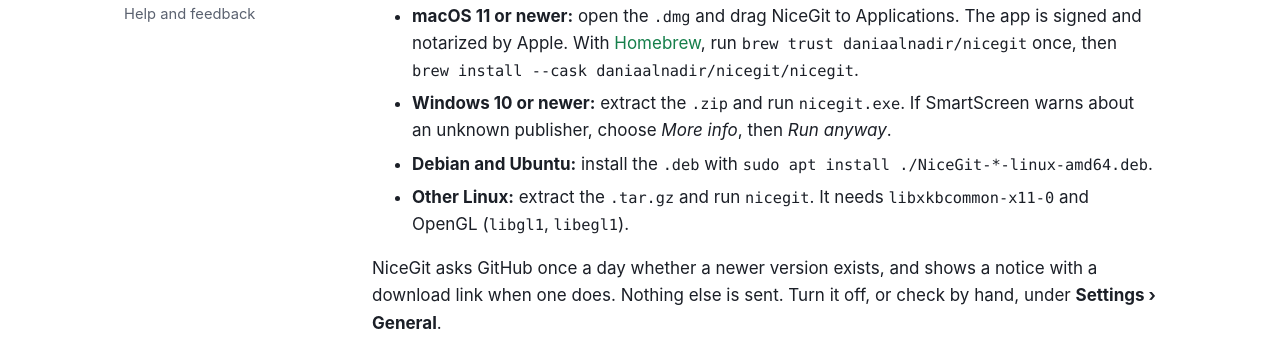
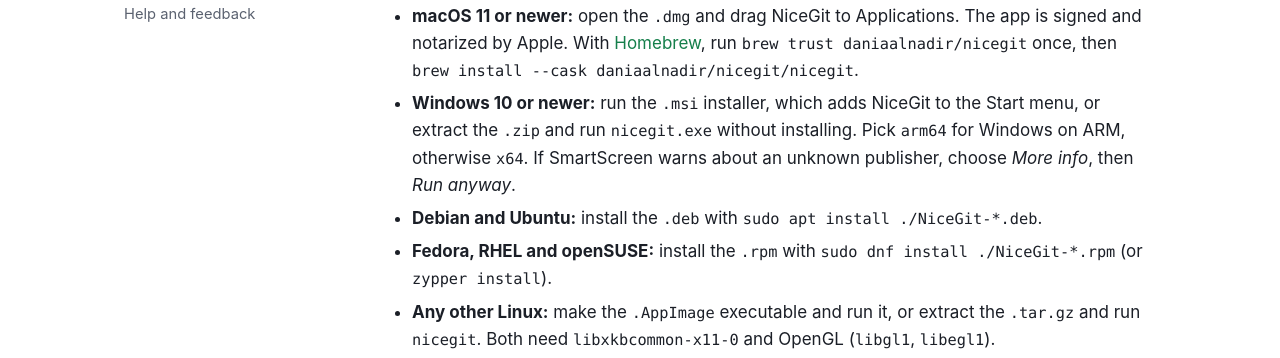
Before and after one commit to daniaalnadir/NiceGit, a plain HTML site: page site/guide.html in a window 1280 px wide. Shown: the part 402-760 px from the top of the page. Drawn offline with Linux system fonts and the light colour scheme.

Commit message:
Add a Windows installer, ARM builds, and rpm and AppImage packages (#171)
New downloads on each release:

- **Windows:** an MSI installer (Start menu shortcut, uninstall from
Settings › Apps, upgrades in place) next to the portable zip, for both
x64 and arm64. Built with WiX 6 from
`rust/packaging/windows/nicegit.wxs`.
- **Linux:** an `.rpm` and an AppImage next to the tarball and `.deb`,
for both x86_64 and aarch64, built on Ubuntu 22.04 (glibc 2.35).

The packaging lives in `rust/scripts/package-windows.ps1` and
`package-linux.sh`. Each job then checks its downloads with
`check-windows-packages.ps1` / `check-linux-packages.sh`: architecture
of the binary, the app starts, the MSI installs, reinstalls and
uninstalls cleanly, the `.deb` installs on Ubuntu and the `.rpm` on
Fedora, and no library is missing.

Pull requests that touch the packaging now run the Windows and Linux
release jobs unsigned, without the `release` environment, so this PR
tests itself. The winget manifests move to schema 1.28, as submitted in
microsoft/winget-pkgs#478798.

🤖 Generated with [Claude Code](https://claude.com/claude-code)

```diff
--- a/site/guide.html
+++ b/site/guide.html
@@ -50,9 +50,10 @@
         <p>NiceGit needs <a href="https://git-scm.com/downloads">Git</a> installed and on your <code>PATH</code>. Download NiceGit from the <a href="https://github.com/daniaalnadir/NiceGit/releases/latest">latest release</a>:</p>
         <ul>
           <li><strong>macOS 11 or newer:</strong> open the <code>.dmg</code> and drag NiceGit to Applications. The app is signed and notarized by Apple. With <a href="https://brew.sh">Homebrew</a>, run <code>brew trust daniaalnadir/nicegit</code> once, then <code>brew install --cask daniaalnadir/nicegit/nicegit</code>.</li>
-          <li><strong>Windows 10 or newer:</strong> extract the <code>.zip</code> and run <code>nicegit.exe</code>. If SmartScreen warns about an unknown publisher, choose <em>More info</em>, then <em>Run anyway</em>.</li>
-          <li><strong>Debian and Ubuntu:</strong> install the <code>.deb</code> with <code>sudo apt install ./NiceGit-*-linux-amd64.deb</code>.</li>
-          <li><strong>Other Linux:</strong> extract the <code>.tar.gz</code> and run <code>nicegit</code>. It needs <code>libxkbcommon-x11-0</code> and OpenGL (<code>libgl1</code>, <code>libegl1</code>).</li>
+          <li><strong>Windows 10 or newer:</strong> run the <code>.msi</code> installer, which adds NiceGit to the Start menu, or extract the <code>.zip</code> and run <code>nicegit.exe</code> without installing. Pick <code>arm64</code> for Windows on ARM, otherwise <code>x64</code>. If SmartScreen warns about an unknown publisher, choose <em>More info</em>, then <em>Run anyway</em>.</li>
+          <li><strong>Debian and Ubuntu:</strong> install the <code>.deb</code> with <code>sudo apt install ./NiceGit-*.deb</code>.</li>
+          <li><strong>Fedora, RHEL and openSUSE:</strong> install the <code>.rpm</code> with <code>sudo dnf install ./NiceGit-*.rpm</code> (or <code>zypper install</code>).</li>
+          <li><strong>Any other Linux:</strong> make the <code>.AppImage</code> executable and run it, or extract the <code>.tar.gz</code> and run <code>nicegit</code>. Both need <code>libxkbcommon-x11-0</code> and OpenGL (<code>libgl1</code>, <code>libegl1</code>).</li>
         </ul>
         <p>NiceGit asks GitHub once a day whether a newer version exists, and shows a notice with a download link when one does. Nothing else is sent. Turn it off, or check by hand, under <strong>Settings › General</strong>.</p>
         <p>Every download includes the licences of the open-source components built into NiceGit. <code>SHA256SUMS.txt</code> on the release page lets you check a download.</p>
```
Also changed, not shown: site/index.html (+5 -5 lines), 12 other files.
